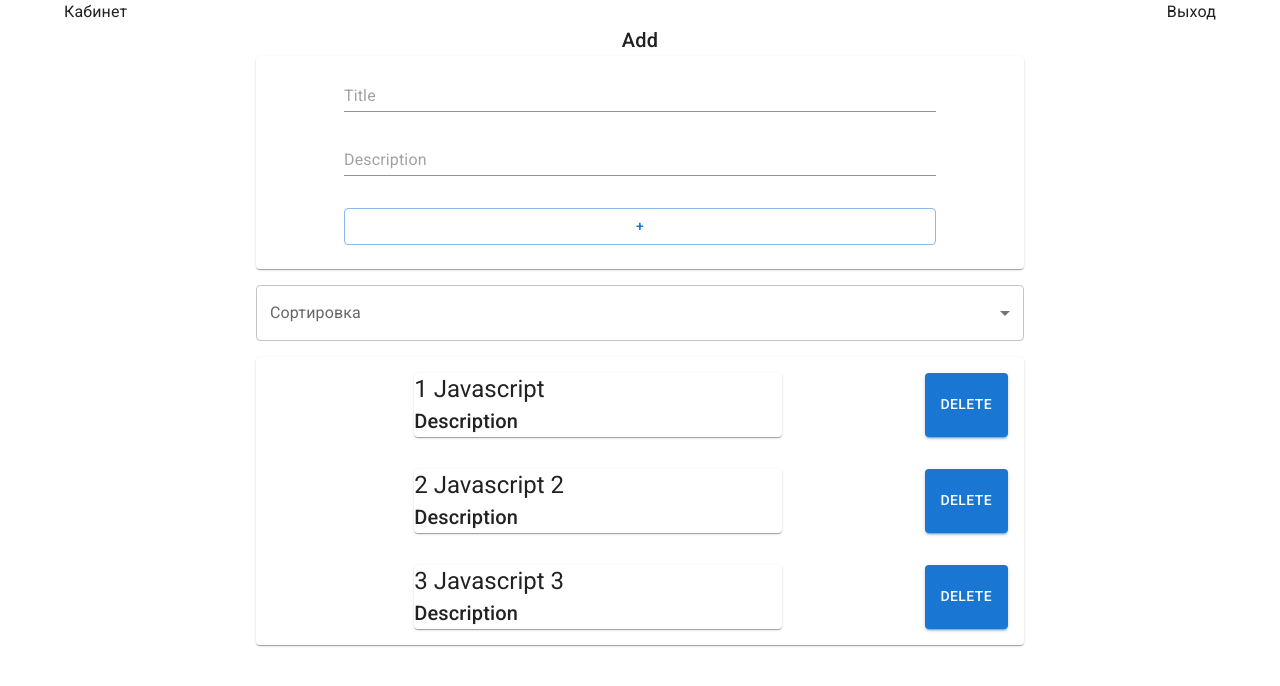
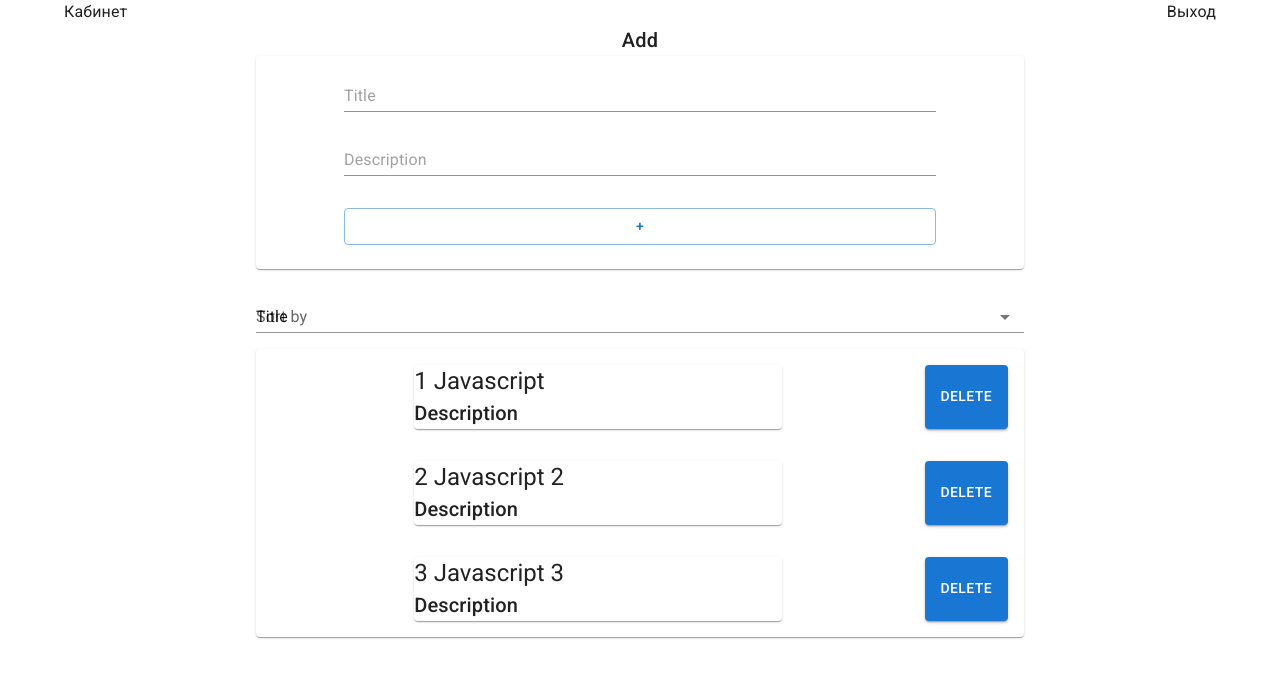
Before and after one commit to kaczynski77/julfor-jewelery, a Next.js app: page /admin in a window 1280 px wide. Shown: the top 686 px of the page. Built offline with nearby package versions, Linux system fonts and the light colour scheme.

Commit message:
mui sort +

```diff
--- a/components/UI/MySelect.jsx
+++ b/components/UI/MySelect.jsx
@@ -1,23 +1,18 @@
-import { FormControl, InputLabel, MenuItem, Select } from '@mui/material';
-import { useState } from 'react';
+import { NativeSelect } from '@mui/material';
 
-const MySelect = ({ options, defaultValue }) => {
-  console.log(defaultValue);
-  const [sort, setSort] = useState('');
-  const handleChange = (event) => {
-    setSort(event.target.value);
-  };
-
+const MySelect = ({ options, value, onChange }) => {
   return (
     <>
-      <InputLabel>{defaultValue}</InputLabel>
-      <Select onChange={handleChange} label={defaultValue}>
+      <NativeSelect
+        value={value}
+        onChange={(event) => onChange(event.target.value)}
+      >
         {options.map((option) => (
-          <MenuItem key={option.value} value={option.value}>
+          <option key={option.value} value={option.value}>
             {option.name}
-          </MenuItem>
+          </option>
         ))}
-      </Select>
+      </NativeSelect>
     </>
   );
 };
--- a/components/upload.jsx
+++ b/components/upload.jsx
@@ -31,6 +31,8 @@ const Upload = () => {
 
   const [selectedSort, setSelectedSort] = useState('');
 
+  const defaultValue = 'Sort by';
+
   const sortPosts = (sort) => {
     setSelectedSort(sort);
     console.log(sort);
@@ -44,8 +46,10 @@ const Upload = () => {
       </Box>
       <Box sx={{ marginBottom: 2 }}>
         <FormControl fullWidth>
+          <InputLabel variant="standard">{defaultValue}</InputLabel>
           <MySelect
-            defaultValue="Сортировка"
+            value={selectedSort}
+            onChange={sortPosts}
             options={[
               { value: 'title', name: 'Title' },
               { value: 'body', name: 'Description' },
```
